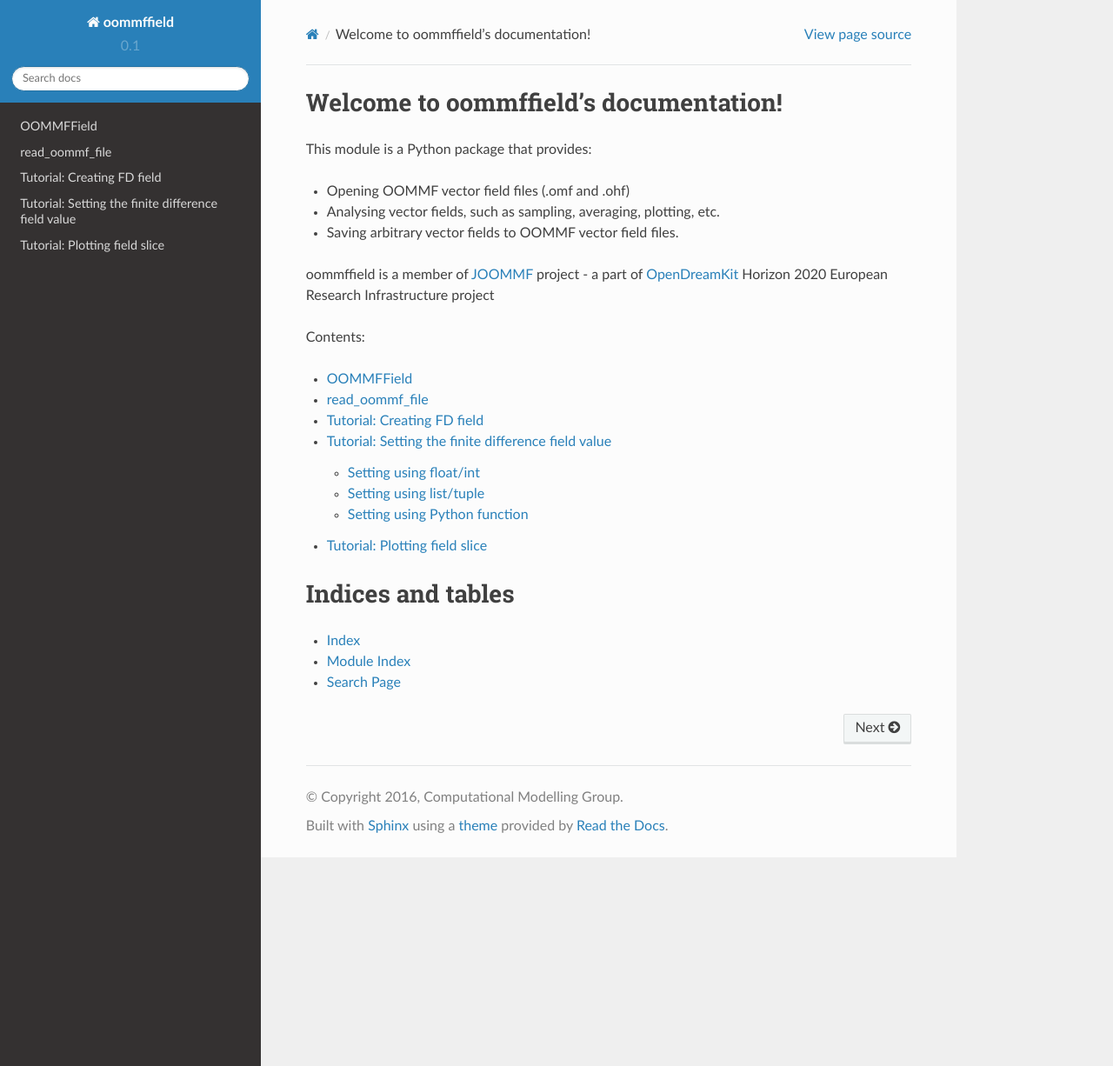
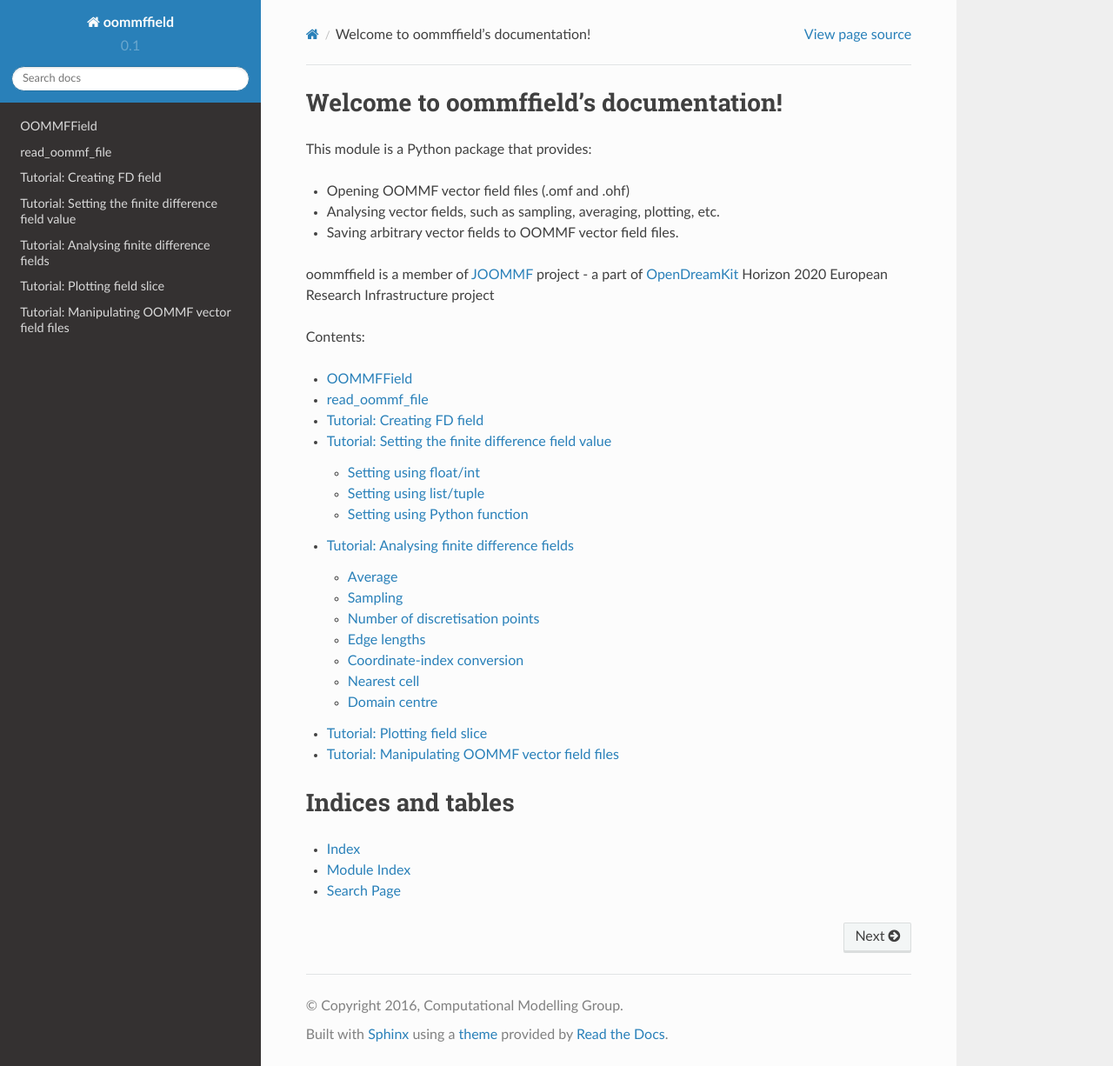
Before and after one commit to joommf-attic/oommffield, a Sphinx documentation site: the page built from docs/index.rst, in a window 1280 px wide and 1226 px high. Shown: the whole window at 87% size. Built offline with Sphinx 7.4.7 and the Read the Docs theme 2.0.0, drawn with Linux system fonts in a browser that asks for light colours.

Commit message:
Fix index file.

```diff
--- a/docs/index.rst
+++ b/docs/index.rst
@@ -31,7 +31,9 @@ Contents:
    read_oommf_file
    ipynb/creating_fd_field
    ipynb/setting_fd_field
+   ipynb/analysing_field
    ipynb/plotting_field
+   ipynb/saving_reading_oommf_files
 
 
 Indices and tables
```
